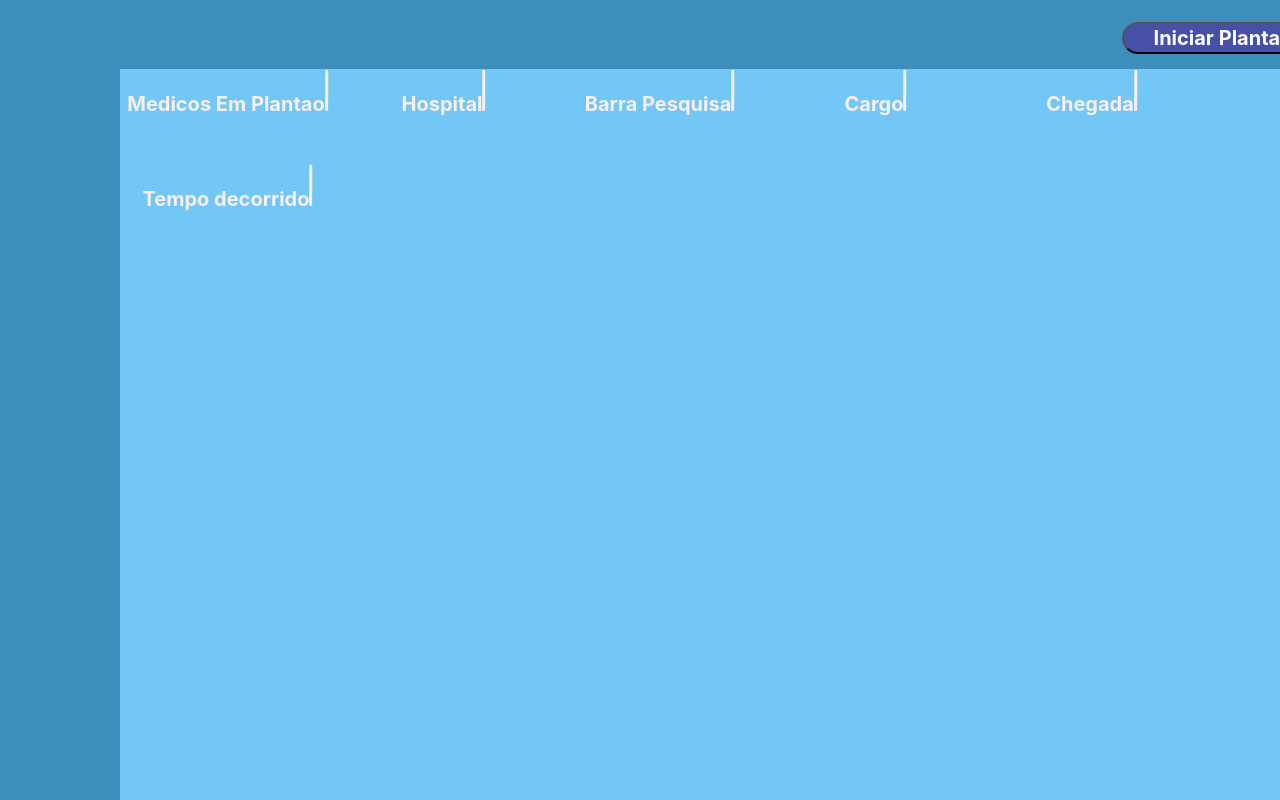
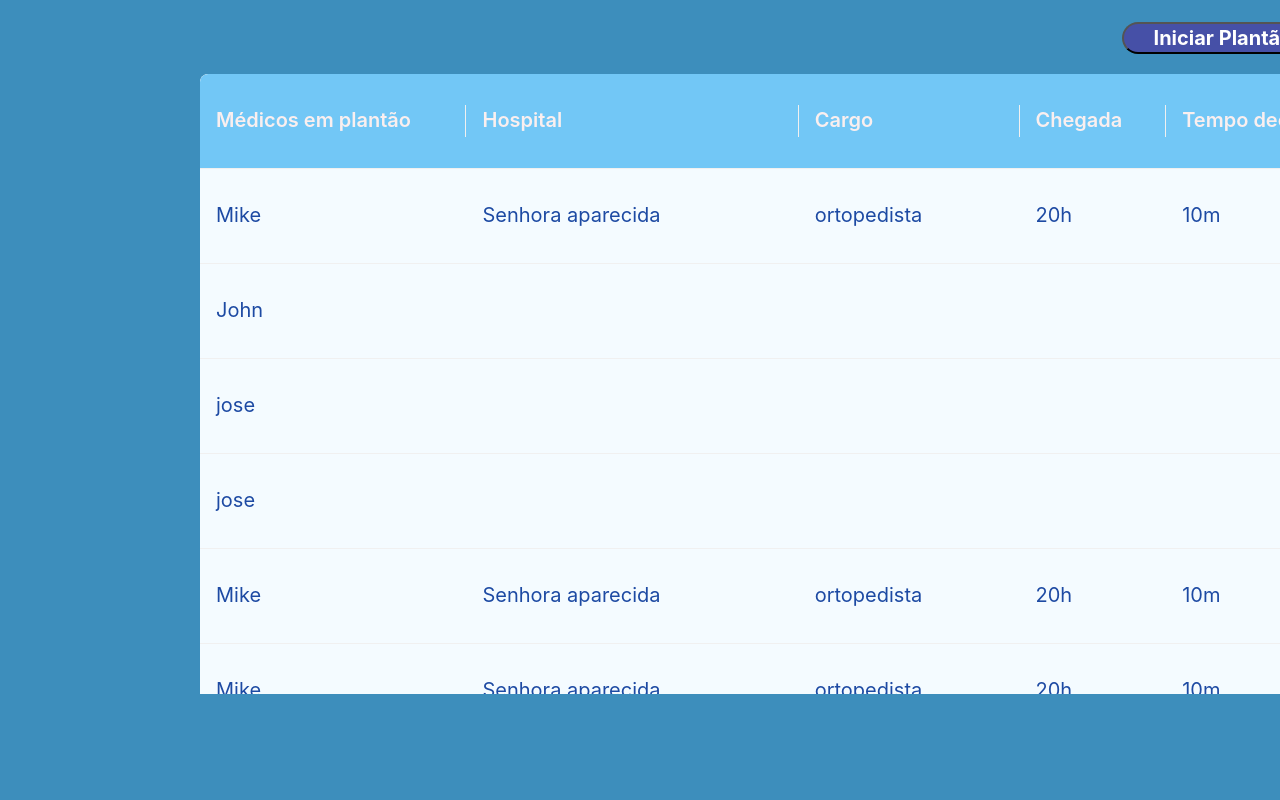
Before and after one commit to LauroEmma/Grupo3, a React (Vite) app in the folder Grupo5/: page /plantao in a window 1280 px wide. Shown: the top 800 px of the page. Built offline with nearby package versions, Linux system fonts and the light colour scheme.

Commit message:
progressao da aba plantao

```diff
--- a/Grupo5/package.json
+++ b/Grupo5/package.json
@@ -10,6 +10,7 @@
     "preview": "vite preview"
   },
   "dependencies": {
+    "antd": "^5.10.2",
     "react": "^18.2.0",
     "react-dom": "^18.2.0",
     "react-router-dom": "^6.17.0",
--- a/Grupo5/src/App.Css
+++ /dev/null
@@ -1,8 +0,0 @@
-.App {
-    text-align: center;
-}
-
-body {
-    margin: 0;
-    padding: 0;
-}
--- a/Grupo5/src/Pages/Plantao/Plantao.jsx
+++ b/Grupo5/src/Pages/Plantao/Plantao.jsx
@@ -1,35 +1,122 @@
-import { DivBackground } from "./Styles";
-import { BotaoPlantao } from "./Styles";
-import { Body } from "./Styles";
-import { Retangulodeinformaços } from "./Styles";
-import { Header } from "./Styles";
-import { DivHeader } from "./Styles";
-import Vetor from "./Vetor.png"
+import { DivBackground, Tabela1, BotaoPlantao } from "./Styles";
+
+const dataSource = [
+  {
+    key: "1",
+    name: "Mike",
+    Hospital: "Senhora aparecida",
+    Cargo: "ortopedista",
+    Chegada: "20h",
+    Tempo_Decorrido: "10m",
+  },
+  {
+    key: "2",
+    name: "John",
+    age: 42,
+    address: "10 Downing Street",
+  },
+  {
+    key: "3",
+    name: "jose",
+    age: 52,
+    address: "rua casilda",
+  },
+  {
+    key: "3",
+    name: "jose",
+    age: 52,
+    address: "rua casilda",
+  },
+  {
+    key: "1",
+    name: "Mike",
+    Hospital: "Senhora aparecida",
+    Cargo: "ortopedista",
+    Chegada: "20h",
+    Tempo_Decorrido: "10m",
+  },
+  {
+    key: "1",
+    name: "Mike",
+    Hospital: "Senhora aparecida",
+    Cargo: "ortopedista",
+    Chegada: "20h",
+    Tempo_Decorrido: "10m",
+  },
+  {
+    key: "1",
+    name: "Mike",
+    Hospital: "Senhora aparecida",
+    Cargo: "ortopedista",
+    Chegada: "20h",
+    Tempo_Decorrido: "10m",
+  },
+  {
+    key: "1",
+    name: "Mike",
+    Hospital: "Senhora aparecida",
+    Cargo: "ortopedista",
+    Chegada: "20h",
+    Tempo_Decorrido: "10m",
+  },
+  {
+    key: "1",
+    name: "Mike",
+    Hospital: "Senhora aparecida",
+    Cargo: "ortopedista",
+    Chegada: "20h",
+    Tempo_Decorrido: "10m",
+  },
+  {
+    key: "1",
+    name: "Mike",
+    Hospital: "Senhora aparecida",
+    Cargo: "ortopedista",
+    Chegada: "20h",
+    Tempo_Decorrido: "10m",
+  },
+];
+const columns = [
+  {
+    title: "Médicos em plantão",
+    dataIndex: "name",
+    key: "Médicos em plantão",
+  },
+  {
+    title: "Hospital",
+    dataIndex: "Hospital",
+    key: "Hospital",
+  },
+
+  {
+    title: "Cargo",
+    dataIndex: "Cargo",
+    key: "Cargo",
+  },
+  {
+    title: "Chegada",
+    dataIndex: "Chegada",
+    key: "Chegada",
+  },
+  {
+    title: "Tempo decorrido",
+    dataIndex: "Tempo_Decorrido",
+    key: "Tempo decorrido",
+  },
+];
 
 function Plantao() {
-
-    return(
-        <Body>
-            <DivBackground>
-                <BotaoPlantao>
-                    Iniciar Plantao
-                </BotaoPlantao>
-
-                <Retangulodeinformaços>
-                    <Header>
-                    <DivHeader>Medicos Em Plantao<img src={Vetor} alt="Descrição da imagem" /></DivHeader>
-                        <DivHeader>Hospital<img src={Vetor} alt="Descrição da imagem" /></DivHeader>
-                        <DivHeader>Barra Pesquisa<img src={Vetor} alt="Descrição da imagem" /></DivHeader>
-                        <DivHeader>Cargo<img src={Vetor} alt="Descrição da imagem" /></DivHeader>
-                        <DivHeader>Chegada<img src={Vetor} alt="Descrição da imagem" /></DivHeader>
-                        <DivHeader>Tempo decorrido<img src={Vetor} alt="Descrição da imagem" /></DivHeader>
-                    </Header>
-                </Retangulodeinformaços>
-            </DivBackground>
-        </Body>
-
-    )
-
+  return (
+    <DivBackground>
+      <BotaoPlantao>Iniciar Plantão</BotaoPlantao>
+      <Tabela1
+        dataSource={dataSource}
+        columns={columns}
+        pagination={false}
+        scroll={{ x: true, y: 525 }}
+      />
+    </DivBackground>
+  );
 }
 
 export default Plantao;
--- a/Grupo5/src/Pages/Plantao/Styles.js
+++ b/Grupo5/src/Pages/Plantao/Styles.js
@@ -1,61 +1,63 @@
 import styled from "styled-components";
-export const Body =styled.body`
+import { Table } from "antd";
+
+export const DivBackground = styled.div`
   width: 100%;
-height: 100%;
-background-color: #3D8EBC;
-border: none;
-padding: 0;
-
-`
-export const DivBackground = styled.div`
-    width: 1440px;
-    height: 1080px;
-    background-color: #3D8EBC;
+  height: 100vh;
+  background-color: #3d8ebc;
   border: none;
 `;
-
-export const BotaoPlantao =styled.button`
+export const BotaoPlantao = styled.button`
   width: 202px;
   height: 32px;
   flex-shrink: 0;
-background-color:#4650A7;
-margin-top:22px;
-margin-left:1122px;
+  background-color: #4650a7;
+  margin-top: 22px;
+  margin-left: 1122px;
   border-radius: 20px;
-color: #FFF;
+  color: #fff;
   font-family: Inter;
   font-size: 20px;
   font-style: normal;
   font-weight: 700;
   line-height: normal;
+`;
+export const Tabela1 = styled(Table)`
+  margin-top: 20px;
+  width: 1200px;
+  margin-left: 200px;
 
+  border: 10px;
+  color: #1d4aa3;
+
+  .ant-table-thead .ant-table-cell {
+    color: #faefef;
+    background-color: #72c7f6;
+    height: 95px;
+    font-size: 20px;
+  }
+  .ant-table-tbody {
+    color: #1d4aa3;
+    background-color: #f4fbff;
+  }
+  .ant-table-row {
+    height: 95px;
+    font-size: 20px;
+    &::-webkit-scrollbar-thumb {
+      background: #888;
+      border-radius: 6px;
+    }
+  }
 `;
-export const Retangulodeinformaços =styled.div`
-width: 1300px;
-height: 1010px;
-background-color:#72C7F6;
-margin-left:120px;
-margin-top:15px;
-
+export const Modalfundo = styled.div`
+  position: fixed;
+  top: 0;
+  left: 0;
+  width: 100%;
+  height: 100vh;
+  background: rgba(0, 0, 0, 0.5);
+  display: flex;
+  justify-content: center;
+  align-items: center;
+  z-index: 999;
 `;
-export const Header =styled.div`
-width: 1300px;
-height: 95px;
-flex-shrink: 0;
-background-color: #72C7F6;
-
-`;
-export const DivHeader =styled.div`
-width: 216px;
-height: 95px;
-flex-shrink: 0;
-background-color: #72C7F6;
-color: #FAEFEF;
-font-family: Inter;
-font-size: 20px;
-font-style: normal;
-font-weight: 700;
-line-height: normal;
-text-align :center ;
-display: inline-block;
-`;
--- /dev/null
+++ b/Grupo5/src/components/Modal/index.js
@@ -0,0 +1 @@
+export { default } from "./Modal.jsx";
--- a/Grupo5/src/rotas.jsx
+++ b/Grupo5/src/rotas.jsx
@@ -2,27 +2,27 @@ import {
   RouterProvider,
   Route,
   createRoutesFromElements,
-    createBrowserRouter
-} from "react-router-dom"
+  createBrowserRouter,
+} from "react-router-dom";
 
-import Home from "./Pages/Home/Home"
-import Plantao from "./Pages/Plantao/Plantao"
-import Cadastro from "./Pages/Cadastro/Cadastro"
-import Perfil from "./Pages/Perfil/Perfil"
-import Login from "./Pages/Login/Login"
+import Home from "./Pages/Home/Home";
+import Plantao from "./Pages/Plantao/Plantao";
+import Cadastro from "./Pages/Cadastro/Cadastro";
+import Perfil from "./Pages/Perfil/Perfil";
+import Login from "./Pages/Login/Login";
 
 const router = createBrowserRouter(
   createRoutesFromElements(
     <Route>
-            <Route path="/" element = {<Home/>}/>
-            <Route path="Login" element = {<Login/>}/>
-            <Route path="Perfil" element = {<Perfil/>}/>
-            <Route path="Cadastro" element = {<Cadastro/>}/>
-            <Route path="Plantao" element = {<Plantao/>}/>
+      <Route path="/" element={<Home />} />
+      <Route path="login" element={<Login />} />
+      <Route path="perfil" element={<Perfil />} />
+      <Route path="cadastro" element={<Cadastro />} />
+      <Route path="plantao" element={<Plantao />} />
     </Route>
   )
-)
+);
 
-export default function Routes(){
-    return <RouterProvider router={router}/>
+export default function Routes() {
+  return <RouterProvider router={router} />;
 }
```
Also changed, not shown: Grupo5/src/App.jsx (+6 -12 lines), Grupo5/src/components/Modal/Modal.jsx (added, +11 -0 lines), Grupo5/src/components/Modal/styles.js (added, +17 -0 lines), Grupo5/src/Pages/Plantao/Vetor.png (deleted), 1 other file (tests, documents, lock files or other folders). Lines whose indentation alone changed are shown as unchanged.
